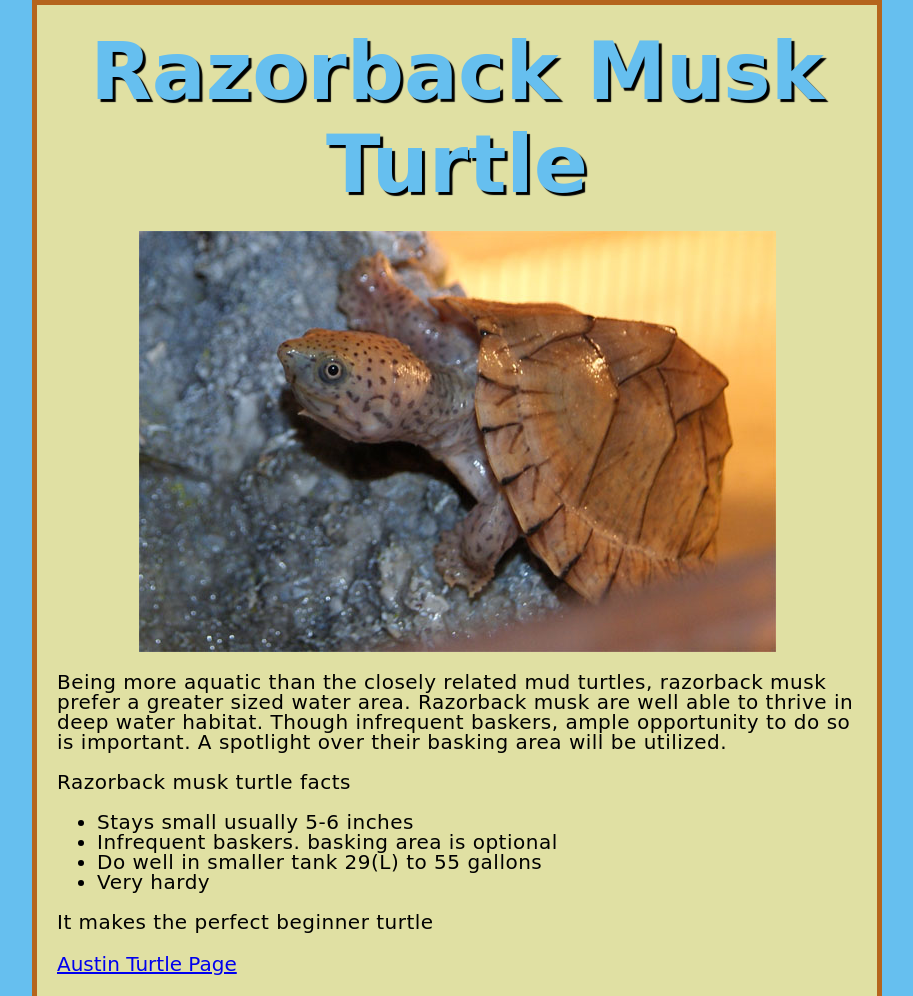
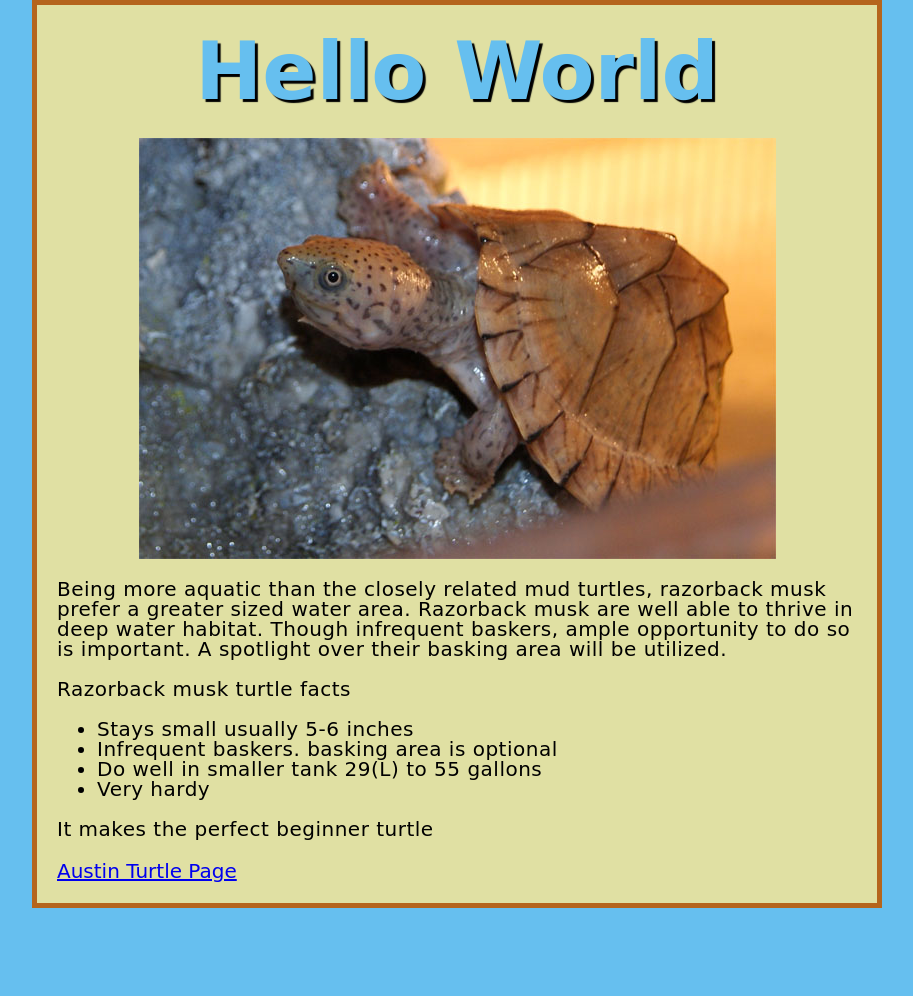
Before and after one commit to chgedlxk/first-page, a plain HTML site: page index.html in a window 1280 px wide. Shown: the top 996 px of the page, without its empty margins (183-1096 px from the left). After the commit the page ends 908 px from the top, so only its background shows below. Drawn offline with Linux system fonts and the light colour scheme; a web font is replaced by a local one.

Commit message:
Add and test main.js

```diff
--- a/index.html
+++ b/index.html
@@ -19,5 +19,6 @@
 		</ul>
 		<p>It makes the perfect beginner turtle</p>
 		<a href="http://www.austinsturtlepage.com/Care/cs-razrbk.htm">Austin Turtle Page</a>
+		<script src="scripts/main.js"></script>
 	</body>
-</html>
+	</html>
--- /dev/null
+++ b/scripts/main.js
@@ -0,0 +1,2 @@
+var myHeading = document.querySelector('h2');
+myHeading.textContent = 'Hello World';
```
